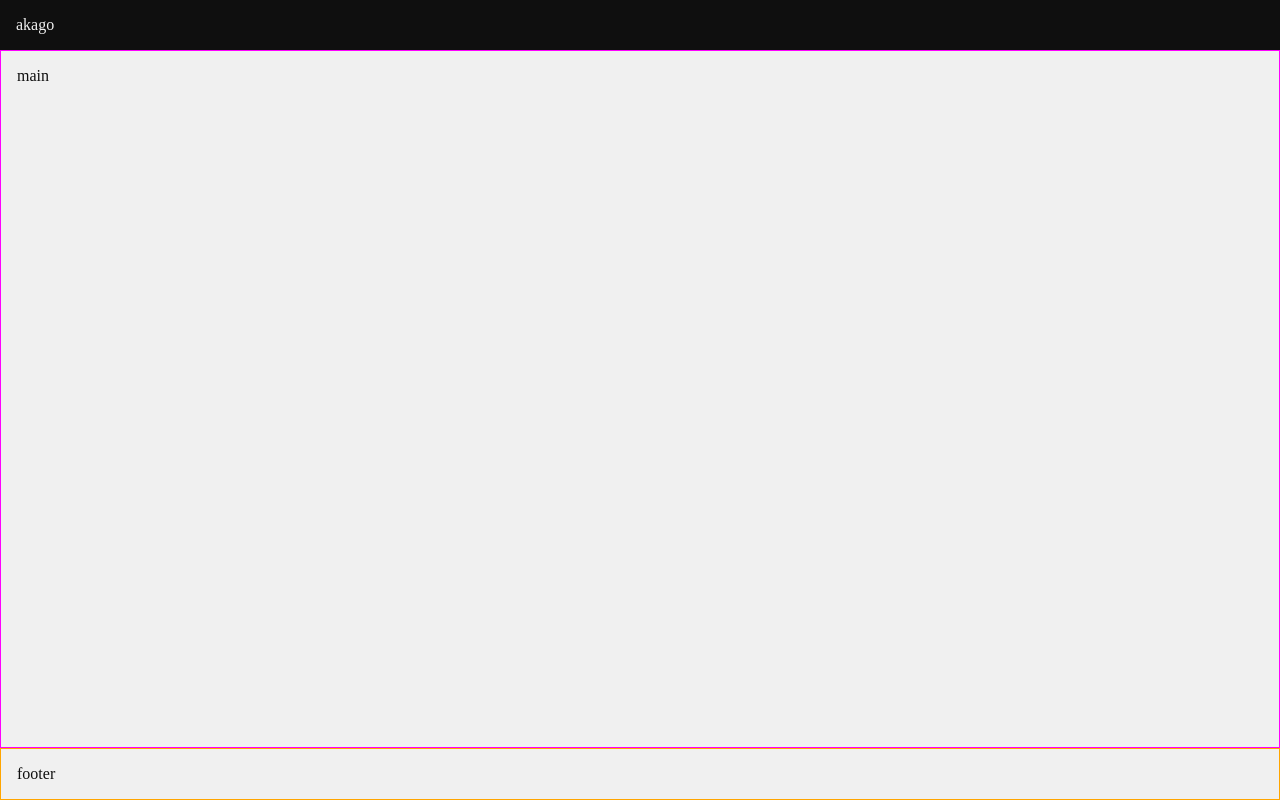
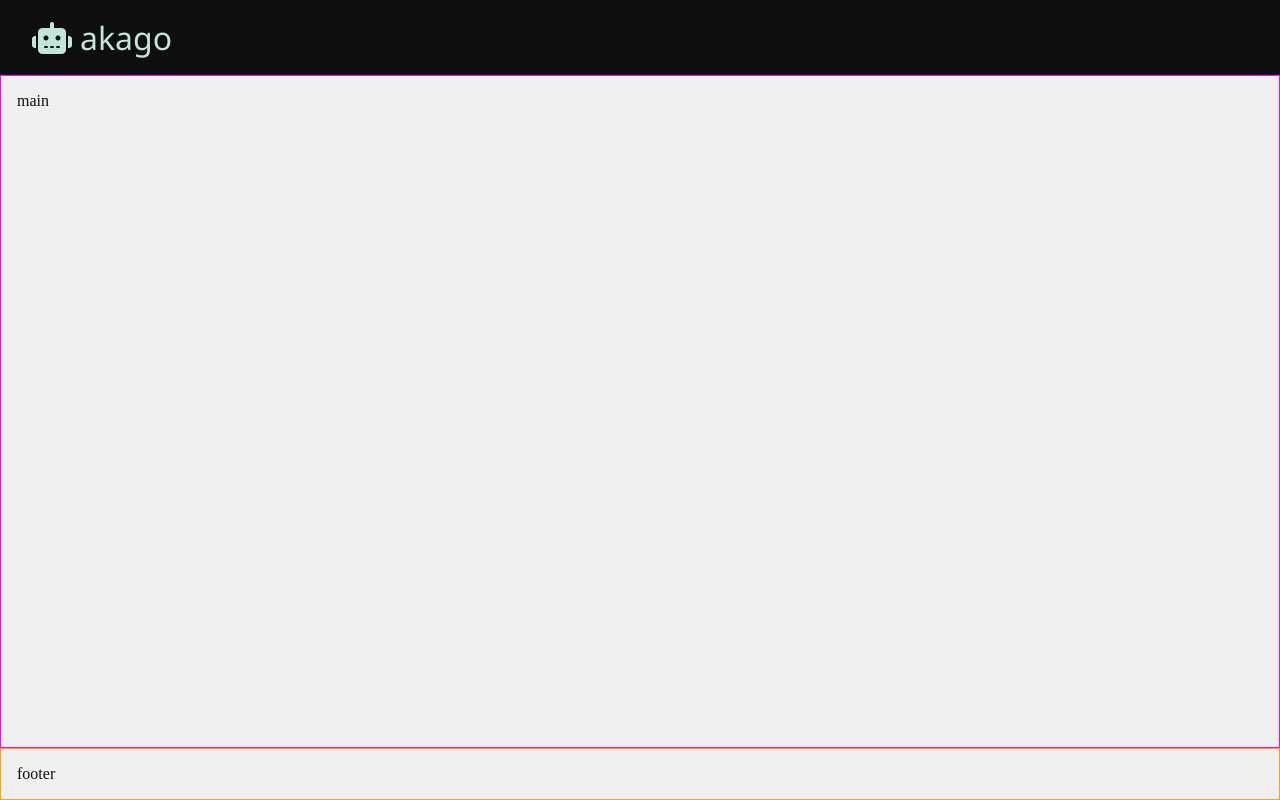
Before and after one commit to JesseSandvik/blckroot, a React (Create React App) app in the folder client/: page / in a window 1280 px wide. Built offline with nearby package versions, Linux system fonts and the light colour scheme; the HTML template or start-up script is replaced by a standard one.

Commit message:
Client: US-01 create new user scenarios created and outlined in tests

```diff
--- a/client/public/index.html
+++ b/client/public/index.html
@@ -6,8 +6,8 @@
     <meta name="viewport" content="width=device-width, initial-scale=1" />
     <meta name="theme-color" content="#000000" />
     <meta
-      name="description"
-      content="Web site created using create-react-app"
+      name="Akago"
+      content=""
     />
     <link rel="apple-touch-icon" href="%PUBLIC_URL%/logo192.png" />
     <!--
@@ -24,9 +24,10 @@
       work correctly both with client-side routing and a non-root public URL.
       Learn how to configure a non-root public URL by running `npm run build`.
     -->
-    <title>React App</title>
+    <title>Akago</title>
   </head>
   <body>
+    <script src="https://kit.fontawesome.com/1711b0dcd5.js" crossorigin="anonymous"></script>
     <noscript>You need to enable JavaScript to run this app.</noscript>
     <div id="root"></div>
     <!--
--- a/client/src/App.css
+++ b/client/src/App.css
@@ -13,9 +13,27 @@
 header {
     background-color: var(--secondary-color);
     color: var(--primary-color);
+    display: grid;
+    grid-template-columns: repeat(3, 1fr);
     grid-row: 1 / 1;
     position: sticky;
     top: 0;
+}
+
+header .navbar-left-outer {
+    align-items: center;
+    display: flex;
+    grid-column: 1 / 1;
+}
+
+header .navbar .brand {
+    align-items: center;
+    color: var(--accent-color);
+    display: flex;
+    font-family: 'Segoe UI', Tahoma, Geneva, Verdana, sans-serif;
+    font-size: 2rem;
+    gap: 8px;
+    padding: 0 16px;
 }
 
 main {
--- a/client/src/App.tsx
+++ b/client/src/App.tsx
@@ -6,7 +6,9 @@ function App() {
     <div className="App">
       <header>
         <nav className='navbar'>
-          <NavLink className="navbar brand" to="/">akago</NavLink>
+          <div className='navbar-left-outer'>
+            <NavLink className="navbar brand" to="/"><i className="fa-solid fa-robot"></i>akago</NavLink>
+          </div>
         </nav>
       </header>
       <main>main</main>
--- a/client/src/index.css
+++ b/client/src/index.css
@@ -4,6 +4,7 @@
     padding: 0;
     --primary-color: #f0f0f0;
     --secondary-color: #0f0f0f;
+    --accent-color: #c2e7da;
 }
 
 a {
```
Also changed, not shown: 2 other files (tests, documents, lock files or other folders).
